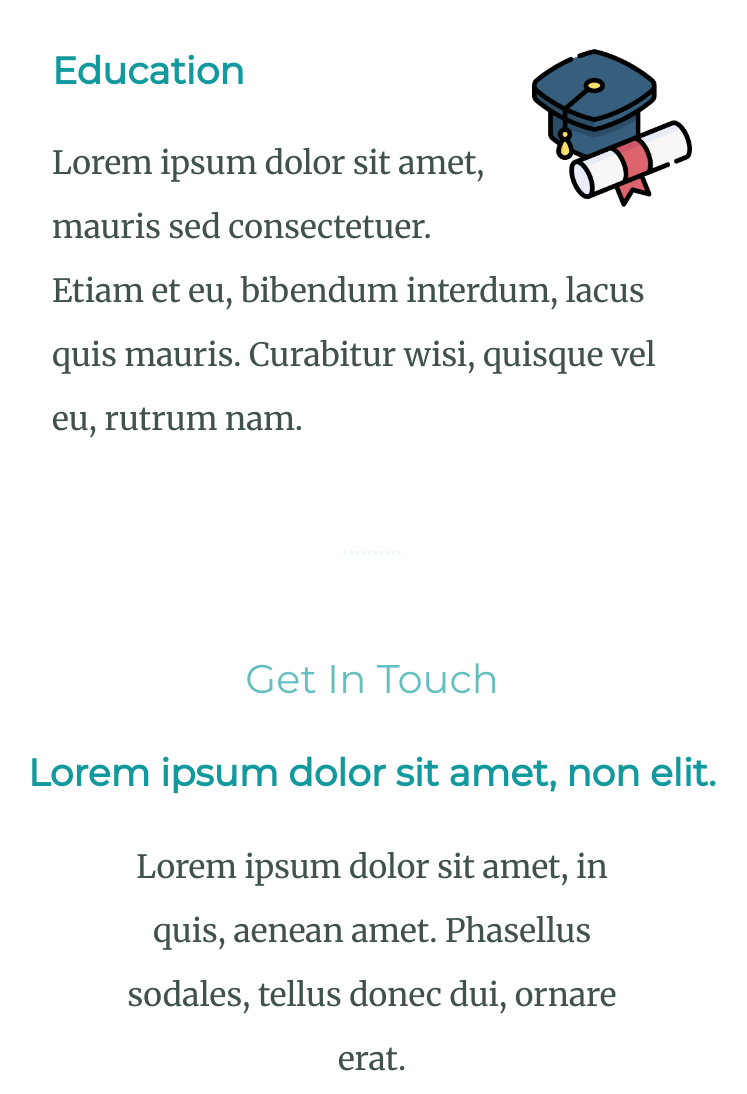
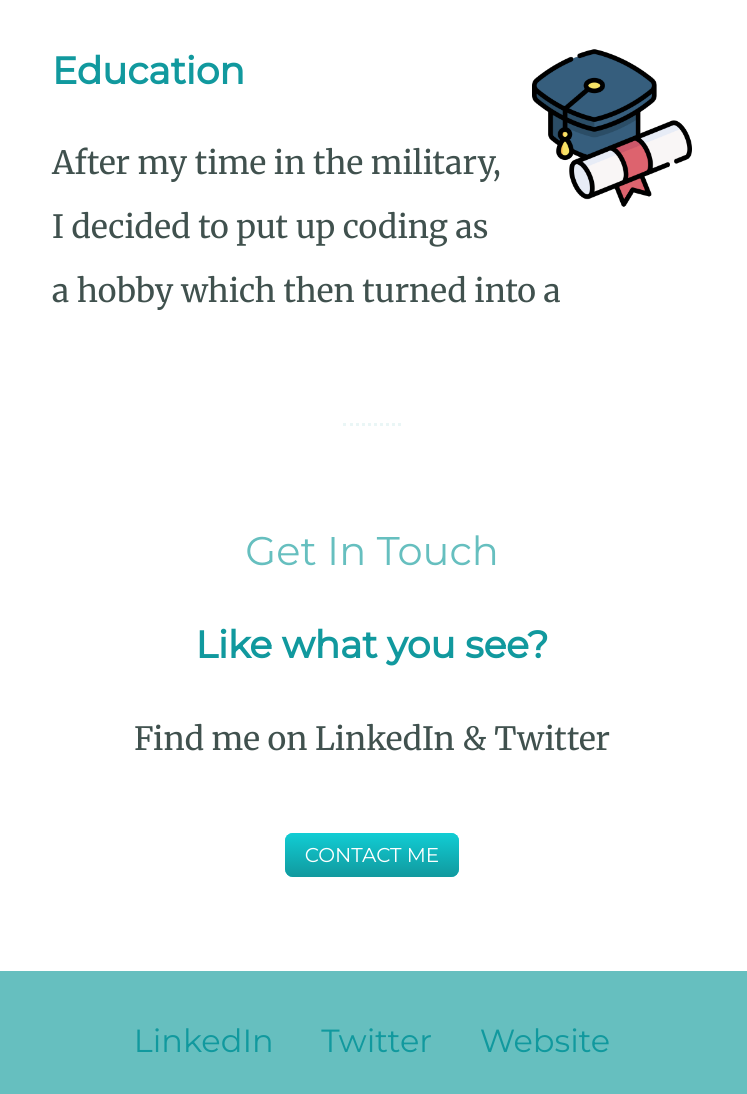
Before and after one commit to DavidRamirez718/MyWebsite, a plain HTML site: page index.html in a window 1280 px wide. Shown: the part 2280-3374 px from the top of the page, without its empty margins (268-1015 px from the left). Drawn offline with Linux system fonts and the light colour scheme.

Commit message:
Update index.html

```diff
--- a/index.html
+++ b/index.html
@@ -36,14 +36,14 @@
       <div class="skill-row">
         <img class="education-img" src="images/education.png" alt="Cap & Diploma">
         <h3>Education</h3>
-        <p>Lorem ipsum dolor sit amet, mauris sed consectetuer. Etiam et eu, bibendum interdum, lacus quis mauris. Curabitur wisi, quisque vel eu, rutrum nam.</p>
+        <p>After my time in the military, I decided to put up coding as a hobby which then turned into a </p>
       </div>
     </div>
     <hr>
     <div class="contact-me">
       <h2>Get In Touch</h2>
-      <h3>Lorem ipsum dolor sit amet, non elit.</h3>
-      <p class="contact-message">Lorem ipsum dolor sit amet, in quis, aenean amet. Phasellus sodales, tellus donec dui, ornare erat.</p>
+      <h3>Like what you see?</h3>
+      <p class="contact-message">Find me on LinkedIn & Twitter</p>
       <a class="btn" href="mailto:name@email.com">CONTACT ME</a>
     </div>
   </div>
```
